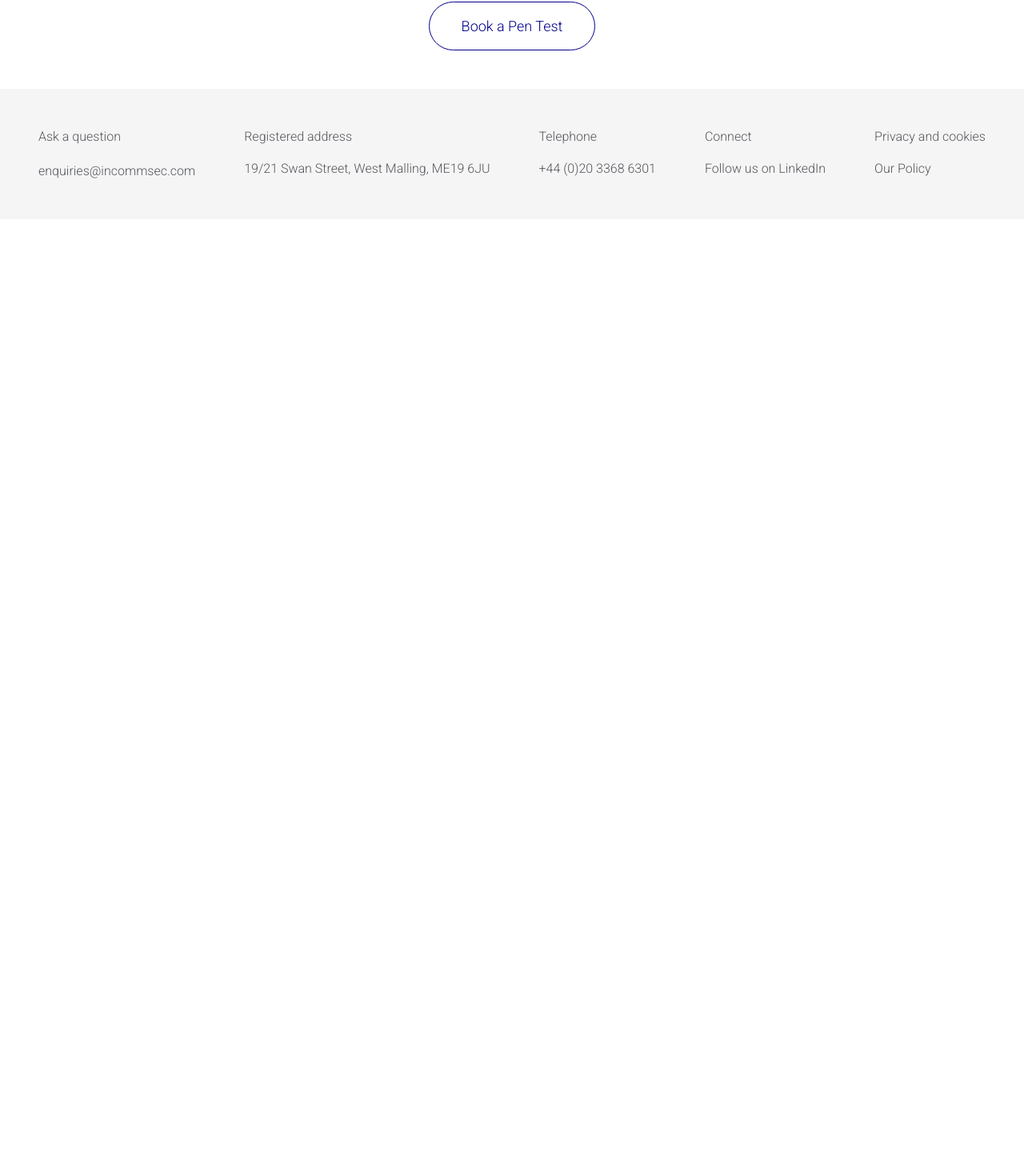
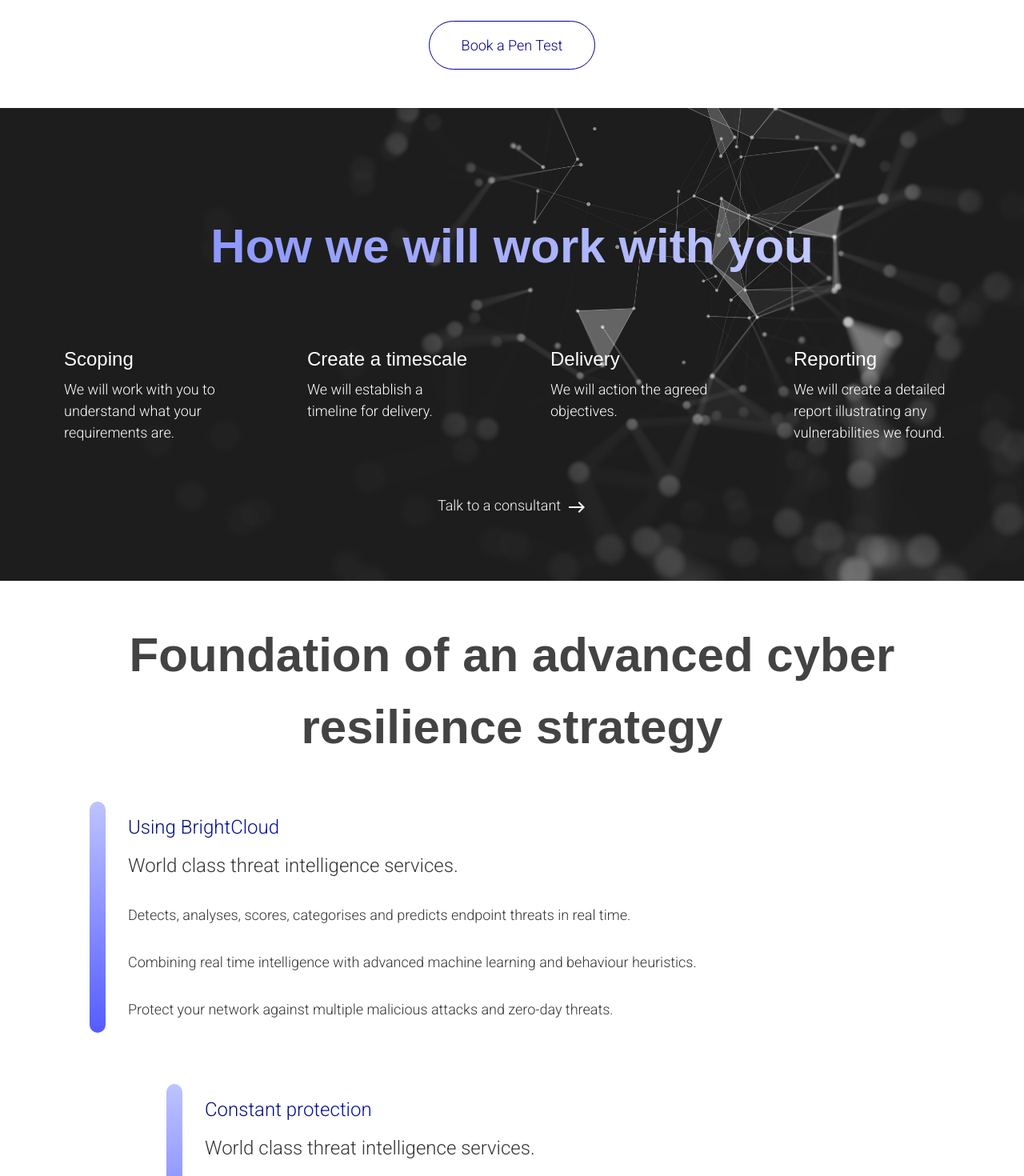
Before and after one commit to salamabro-dev/INCOMMSEC_demo, a Next.js app: page /vulnerability-scans-pen-testing in a window 1280 px wide. Shown: the part 1275-2745 px from the top of the page at 80% size. Before the commit the page ends 1549 px from the top, so only its background shows below. Built offline with nearby package versions, Linux system fonts and the light colour scheme.

Commit message:
card added

```diff
--- a/app/(site)/components/Card/Card.jsx
+++ b/app/(site)/components/Card/Card.jsx
@@ -34,7 +34,8 @@ function Card() {
               Offline protection
             </p>
             <p className="text-base text-primary-grey-p">
-              Stops attacks when the endpoint is offline.
+              Identifying suspicious activity typical of malware. With powerful
+              heuristic settings adjust by you.
             </p>
           </div>
         </div>
@@ -47,7 +48,8 @@ function Card() {
               Offline protection
             </p>
             <p className="text-base text-primary-grey-p">
-              Stops attacks when the endpoint is offline.
+              See how long any infection on any endpoint has been on your
+              network prior to automatic remediation.
             </p>
           </div>
         </div>
--- a/app/(site)/components/Card/CardBtn.jsx
+++ b/app/(site)/components/Card/CardBtn.jsx
@@ -3,7 +3,7 @@ import React from "react";
 function CardBtn() {
   return (
     <section className="p-12">
-      <div className="grid grid-cols-1 md:grid-cols-3 gap-4 mb-12">
+      <div className="grid grid-cols-1 md:grid-cols-3 gap-4 mb-12 md:px-16">
         <div className="flex justify-center my-8 mx-4">
           <div className="flex align-center flex-col ">
             <p className=" text-primary-grey-p font-normal pb-8 text-2xl text-center md:text-left">
--- /dev/null
+++ b/app/(site)/components/Card/DarkThemeCard.jsx
@@ -0,0 +1,47 @@
+import React from "react";
+import EastIcon from "@mui/icons-material/East";
+
+function DarkThemeCard() {
+  return (
+    <section className="p-12  bg-[url('/bg-image.jpeg')] bg-cover bg-bottom">
+      <div className="text-center pb-10 lg:py-20">
+        <h2 className="dark-theme-heading-two">How we will work with you</h2>
+      </div>
+      <div className="text-[#fefefe] grid-cols-1 lg:grid-cols-4 grid gap-8 mb-8">
+        <div className="flex flex-col gap-2 px-8">
+          <h3 className="text-xl lg:text-2xl">Scoping</h3>
+          <p>
+            We will work with you to understand what your requirements are.{" "}
+          </p>
+        </div>
+        <div className="flex flex-col gap-2 px-8">
+          <h3 className="text-xl lg:text-2xl">Create a timescale</h3>
+          <p>We will establish a timeline for delivery.</p>
+        </div>
+        <div className="flex flex-col gap-2 px-8">
+          <h3 className="text-xl lg:text-2xl">Delivery</h3>
+          <p>We will action the agreed objectives.</p>
+        </div>
+        <div className="flex flex-col gap-2 px-8">
+          <h3 className="text-xl lg:text-2xl">Reporting</h3>
+          <p>
+            We will create a detailed report illustrating any vulnerabilities we
+            found.
+          </p>
+        </div>
+      </div>
+      <div className="text-center py-8">
+        <a className="text-primary-white-p" href="http://">
+          Talk to a consultant
+          <EastIcon
+            className="ml-2"
+            style={{ color: "#f5f5f5" }}
+            fontSize="medium"
+          />
+        </a>
+      </div>
+    </section>
+  );
+}
+
+export default DarkThemeCard;
--- a/app/(site)/components/DarkThemeBanner/DarkThemeBanner.jsx
+++ b/app/(site)/components/DarkThemeBanner/DarkThemeBanner.jsx
@@ -2,7 +2,7 @@ import React from "react";
 
 function DarkThemeBanner() {
   return (
-    <section className="bg-primary-dark-p pt-[80px] lg:pt-[100px]">
+    <section className="bg-primary-grey-p pt-[80px] lg:pt-[100px]">
       <div className="px-12 py-8 md:px-[8rem] md:py-[8rem]">
         <div className="text-center flex justify-center my-4">
           <h1 className="dark-theme-heading-one">ENDPOINT PROTECTION</h1>
--- a/app/(site)/components/List/List.jsx
+++ b/app/(site)/components/List/List.jsx
@@ -10,8 +10,10 @@ function List() {
       </div>
       <div className="mb-16 md:mx-16  list-container">
         <div className="md:py-4 md:px-12">
-          <p className="list-title text-xl pb-4">Using BrightCloud</p>
-          <p className="text-lg pb-8 text-primary-grey-p">
+          <p className="list-title text-xl md:text-2xl pb-4">
+            Using BrightCloud
+          </p>
+          <p className="text-lg md:text-2xl pb-8 text-primary-grey-p">
             World class threat intelligence services.{" "}
           </p>
           <ul className="custom-list">
@@ -32,8 +34,10 @@ function List() {
       </div>
       <div className="mb-16 list-container md:ml-[10rem]">
         <div className="md:py-4 md:px-12">
-          <p className="list-title text-xl pb-4">Constant protection</p>
-          <p className="text-lg pb-8 text-primary-grey-p">
+          <p className="list-title text-xl pb-4 md:text-2xl">
+            Constant protection
+          </p>
+          <p className="text-lg md:text-2xl pb-8 text-primary-grey-p">
             World class threat intelligence services.{" "}
           </p>
           <ul className="custom-list">
@@ -54,8 +58,10 @@ function List() {
       </div>
       <div className="mb-16 md:mx-16  list-container">
         <div className="md:py-4 md:px-12">
-          <p className="list-title text-xl pb-4">Using BrightCloud</p>
-          <p className="text-lg pb-8 text-primary-grey-p">
+          <p className="list-title text-xl pb-4 md:text-2xl">
+            Using BrightCloud
+          </p>
+          <p className="text-lg md:text-2xl pb-8 text-primary-grey-p">
             World class threat intelligence services.{" "}
           </p>
           <ul className="custom-list">
--- a/app/(site)/components/TextBlock/TextBlock.jsx
+++ b/app/(site)/components/TextBlock/TextBlock.jsx
@@ -2,7 +2,7 @@ import React from "react";
 
 function TextBlock() {
   return (
-    <section className="bg-primary-dark-p p-12 grid grid-cols-1 md:grid-cols-4">
+    <section className="bg-primary-grey-p p-12 grid grid-cols-1 md:grid-cols-4">
       <div className=" md:col-span-3 mb-8 md:my-[5rem]">
         <div className="pb-8">
           <h2 className="dark-theme-title-block">Why it’s important</h2>
--- /dev/null
+++ b/app/(site)/components/TextBlock/TextBlockCol.jsx
@@ -0,0 +1,59 @@
+import React from "react";
+
+function TextBlockCol() {
+  return (
+    <section className="bg-primary-grey-p p-12 ">
+      <div className=" md:col-span-3 mb-8 md:my-[5rem]">
+        <div className="pb-8 lg:px-[5rem]">
+          <h2 className="dark-theme-title-block md:text-center pb-8">
+            Why its important
+          </h2>
+
+          <p className="text-[#B6B6B6] md:text-center md:px-8">
+            Pen testing is a proactive approach to maintaining a strong
+            cybersecurity posture and helps to minimise the risks of
+            cyberattacks and data breaches.
+          </p>
+        </div>
+        <div className="grid grid-cols-1 lg:grid-cols-3">
+          <div className="py-8 lg:mx-8">
+            <div className="flex align-center flex-col ">
+              <p className=" text-primary-white-p3 font-normal pb-4 text-2xl md:text-left">
+                Cost savings
+              </p>
+              <p className="text-base text-primary-white-p3 ">
+                Detect and fix vulnerabilities within your network before they
+                are exploited. Save costs from breaches, data loss, fines and
+                damage to reputation.
+              </p>
+            </div>
+          </div>
+          <div className="py-8 lg:mx-8">
+            <div className="flex align-center flex-col ">
+              <p className=" text-primary-white-p3 font-normal pb-4 text-2xl md:text-left">
+                User Awareness
+              </p>
+              <p className="text-base text-primary-white-p3 ">
+                Empower users to spot social engineering and potential
+                cyberthreats.
+              </p>
+            </div>
+          </div>
+          <div className=" py-8 lg:mx-8">
+            <div className="flex align-center flex-col ">
+              <p className=" text-primary-white-p3 font-normal pb-4 text-2xl md:text-left">
+                Strengthen Defence
+              </p>
+              <p className="text-base text-primary-white-p3 ">
+                Regular Pen Tests help understand how effective your security
+                system is.
+              </p>
+            </div>
+          </div>
+        </div>
+      </div>
+    </section>
+  );
+}
+
+export default TextBlockCol;
--- a/app/(site)/vulnerability-scans-pen-testing/page.jsx
+++ b/app/(site)/vulnerability-scans-pen-testing/page.jsx
@@ -2,6 +2,9 @@ import React from "react";
 import CardImage from "../components/Card/CardImage";
 import DarkThemeBanner from "../components/DarkThemeBanner/DarkThemeBanner";
 import CardBtn from "../components/Card/CardBtn";
+import DarkThemeCard from "../components/Card/DarkThemeCard";
+import List from "../components/List/List";
+import TextBlockCol from "../components/TextBlock/TextBlockCol";
 
 function page() {
   return (
@@ -9,6 +12,9 @@ function page() {
       <DarkThemeBanner />
       <CardImage />
       <CardBtn />
+      <DarkThemeCard />
+      <List />
+      <TextBlockCol />
     </>
   );
 }
--- a/app/globals.css
+++ b/app/globals.css
@@ -85,9 +85,10 @@ span {
   color: transparent;
 }
 
-.dark-theme-heading-one {
+.dark-theme-heading-one,
+.dark-theme-heading-two {
   background: linear-gradient(
-    90deg,
+    to left,
     rgba(209, 214, 255, 1) 0%,
     rgba(128, 140, 255, 1) 97%
   );
```
